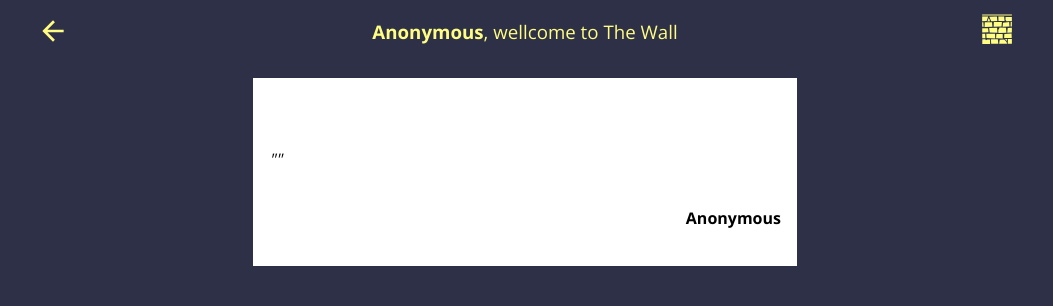
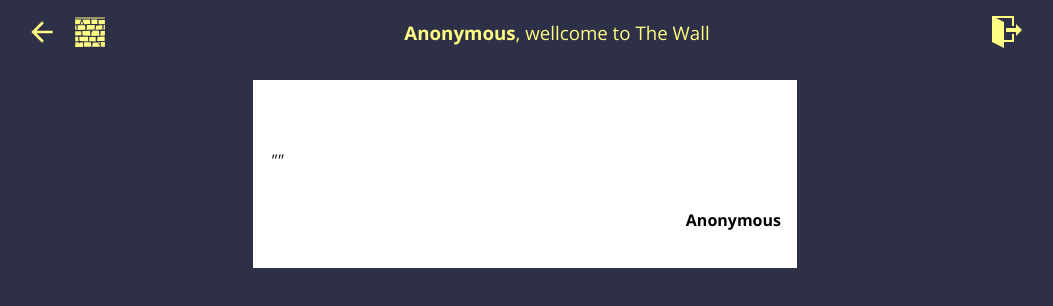
Before and after one commit to ficast/wallapp-frontend, a React (Create React App) app: page /home in a window 1280 px wide. Shown: the top 306 px of the page, without its empty margins (115-1168 px from the left). Built offline with nearby package versions, Linux system fonts and the light colour scheme; no server answers.

Commit message:
Feat: logout button

```diff
--- a/src/components/organisms/Header.tsx
+++ b/src/components/organisms/Header.tsx
@@ -1,9 +1,11 @@
 import React, { ReactElement } from "react";
 import { GiStoneWall as WallIcon } from "react-icons/gi";
 import { MdArrowBack as ArrowBackIcon } from "react-icons/md";
+import { ImExit } from "react-icons/im";
 import { Link, useHistory } from "react-router-dom";
 import styled from "styled-components";
 import theme from "../../theme/nice";
+import { RiLogoutBoxFill } from "react-icons/ri";
 
 type HeaderProps = {
   username?: string;
@@ -11,26 +13,39 @@ type HeaderProps = {
 
 const Header = ({ username }: HeaderProps): ReactElement => {
   const history = useHistory();
+  console.log(history);
+
+  const logout = (): void => {
+    username && localStorage.removeItem("THE_WALL_TOKEN");
+    history.push("/");
+  };
 
   return (
     <Container>
-      <ArrowBackIcon
-        size={"2em"}
-        color={theme.colors.primary[300]}
-        onClick={() => history.goBack()}
-        style={{ cursor: "pointer" }}
-      />
       <Title>
-        <User>{username || "Anonymous"}</User>
-        <Text>, wellcome to The Wall</Text>
-      </Title>
-      <Link to="/home">
+        <ArrowBackIcon
+          size={"2em"}
+          color={theme.colors.primary[300]}
+          onClick={() => history.goBack()}
+          style={{ cursor: "pointer" }}
+        />
         <WallIcon
           size={"2em"}
           color={theme.colors.primary[300]}
           onClick={() => history.push("/home")}
+          style={{ cursor: "pointer", margin: "1em" }}
         />
-      </Link>
+      </Title>
+      <Title>
+        <User>{username || "Anonymous"}</User>
+        <Text> , wellcome to The Wall</Text>
+      </Title>
+      <ImExit
+        size={"2em"}
+        color={theme.colors.primary[300]}
+        onClick={() => logout()}
+        style={{ cursor: "pointer" }}
+      />
     </Container>
   );
 };
@@ -48,8 +63,8 @@ const User = styled.h3`
   font-family: ${theme.font.family.OpenSans};
   font-weight: ${theme.font.weight.bold};
 
-  @media(max-width: 500px) {
-    font-size: ${theme.sizes[200]}
+  @media (max-width: 500px) {
+    font-size: ${theme.sizes[200]};
   }
 `;
 
@@ -58,11 +73,13 @@ const Text = styled.h3`
   font-family: ${theme.font.family.OpenSans};
   font-weight: ${theme.font.weight.regular};
 
-  @media(max-width: 500px) {
-    font-size: ${theme.sizes[200]}
+  @media (max-width: 500px) {
+    font-size: ${theme.sizes[200]};
   }
 `;
 
 const Title = styled.div`
   display: flex;
+  align-items: center;
+  justify-content: space-between;
 `;
--- a/src/components/pages/Home.tsx
+++ b/src/components/pages/Home.tsx
@@ -29,7 +29,6 @@ function Home(): ReactElement {
   const { state } = history.location;
 
   const getPosts = async (): Promise<void> => {
-    console.log('post n', page)
     try {
       const response = await Api.getPosts(page);
       if (!pages) {
@@ -54,7 +53,6 @@ function Home(): ReactElement {
 
   useEffect(() => {
     setLoading(true);
-    console.log('agora é', page)
     getPosts();
   }, [page]);
 
```
